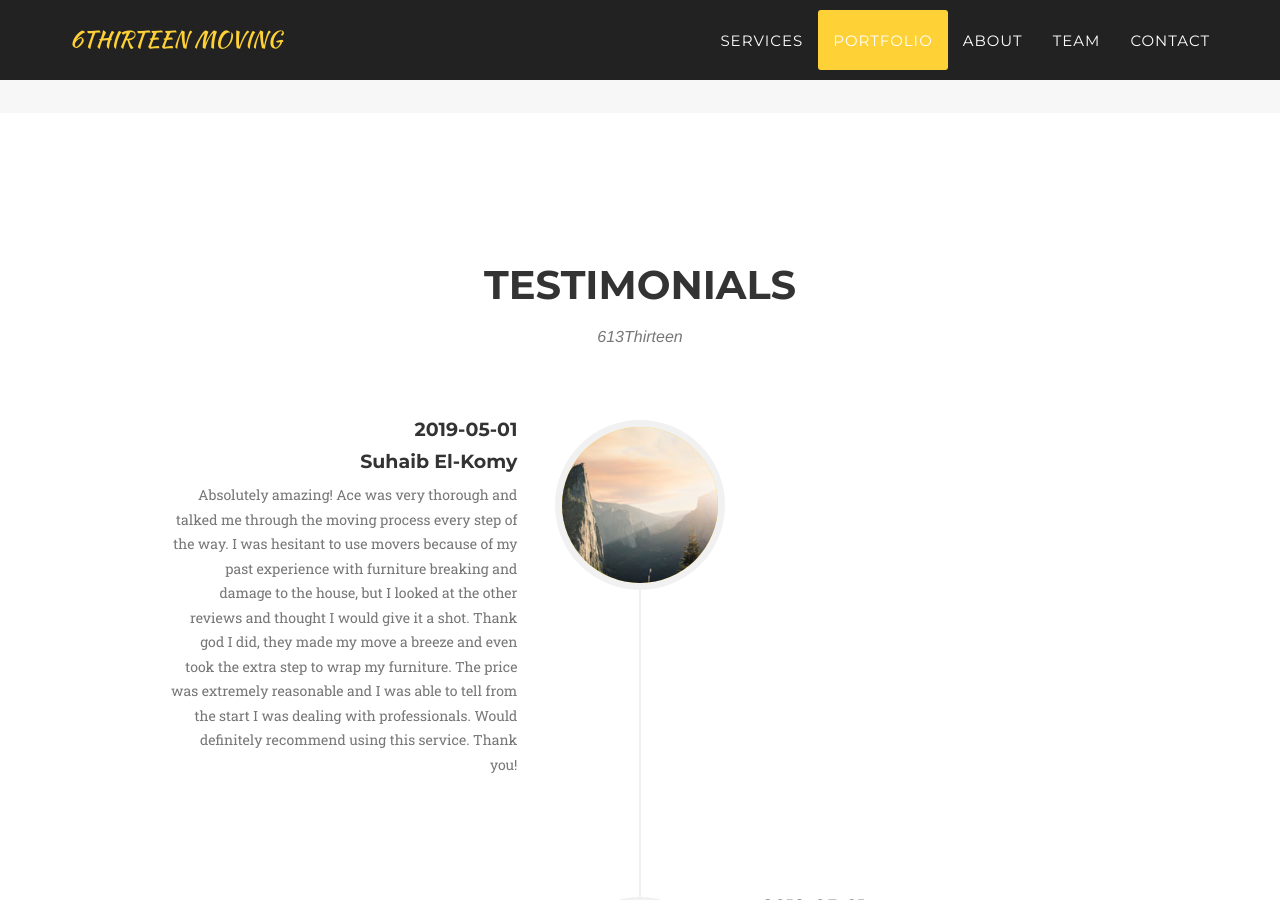
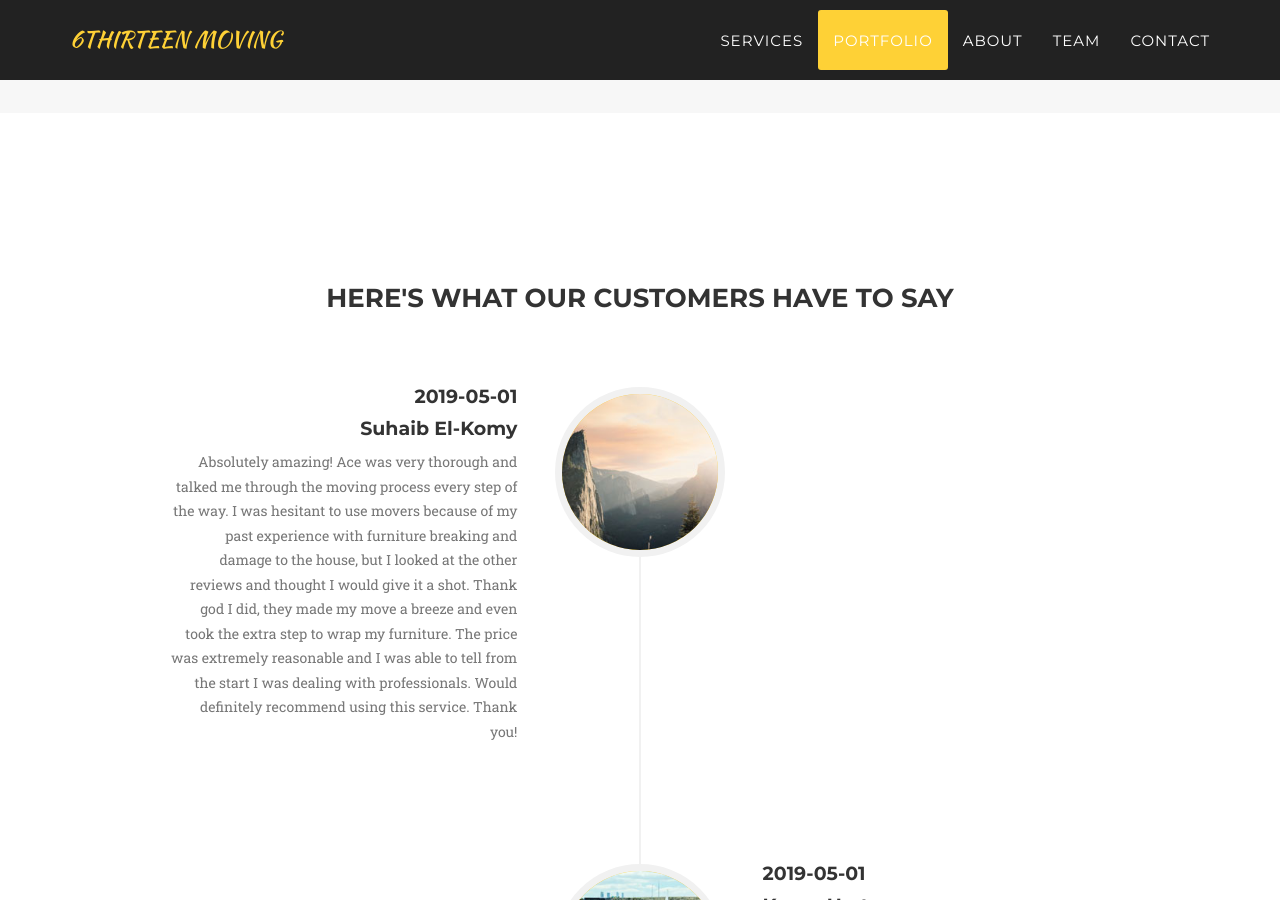
Before and after one commit to SuhaibElkomy/6thirteen, a Jekyll site: the page built from index.html, in a window 1280 px wide and 900 px high, scrolled down 2593 px. Built offline with Jekyll 4.4.1, drawn with Linux system fonts in a browser that asks for light colours; some web fonts are replaced.

Commit message:
Update about.html

```diff
--- a/_includes/about.html
+++ b/_includes/about.html
@@ -3,8 +3,8 @@
         <div class="container">
             <div class="row">
                 <div class="col-lg-12 text-center">
-                    <h2 class="section-heading">Testimonials</h2>
-                    <h3 class="section-subheading text-muted">613Thirteen</h3>
+                    <h3 class="section-heading">Here's What Our Customers Have to Say</h3>
+                    <h3 class="section-subheading text-muted"></h3>
                 </div>
             </div>
             <div class="row">
```
